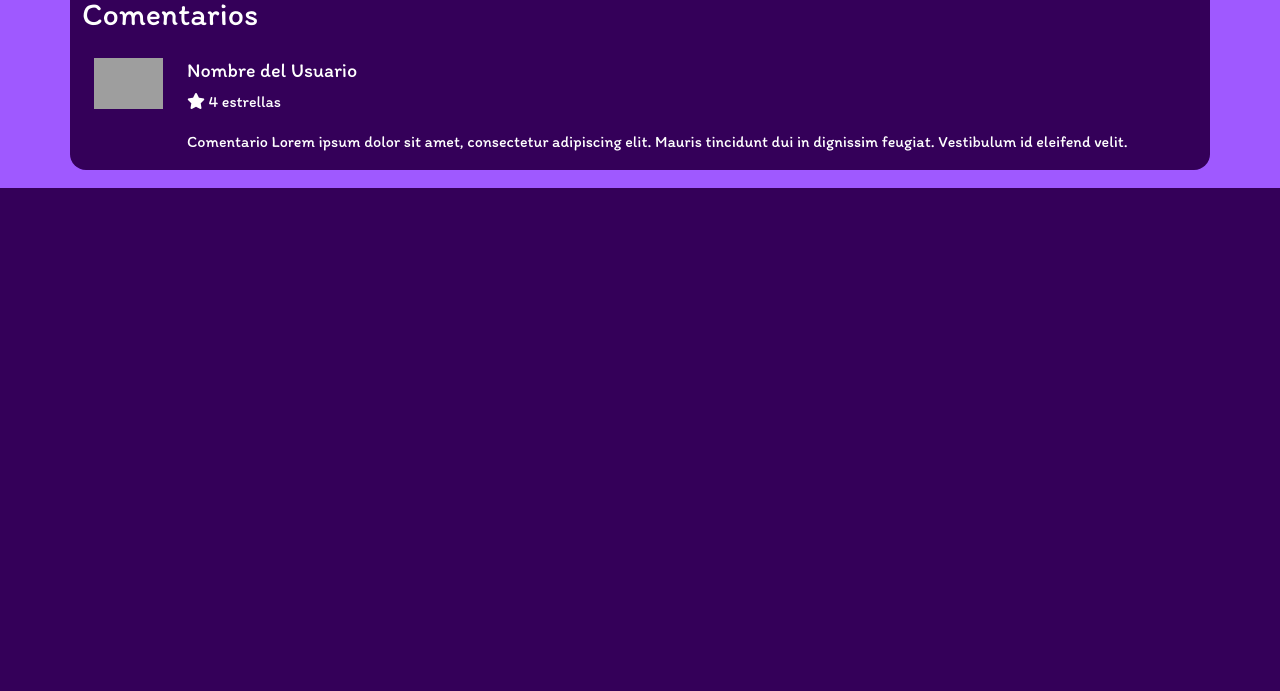
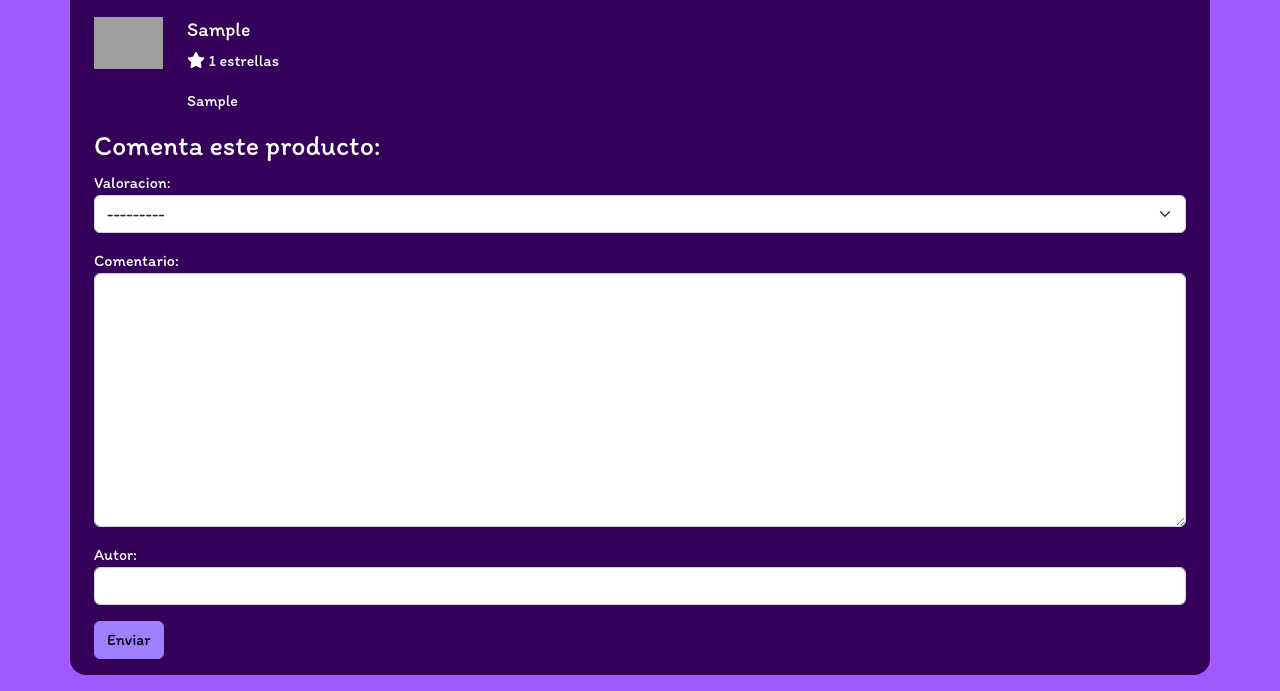
Before and after one commit to puduckey/backend_2_shop, a Django app: template inicio/templates/detallesProducto.html in a window 1280 px wide. Shown: the part 612-1303 px from the top of the page. Before the commit the page ends 800 px from the top, so only its background shows below. Run offline with Django 4.2, Linux system fonts and the light colour scheme; the template is opened without the code that fills it: values that come from a table or form of the project are taken from there, others are empty; tables that the repository leaves empty hold one stand-in row (values such as "Sample post"); grey boxes marked "Sample" are stand-in pictures; some libraries are stand-ins or nearby versions; grey boxes are pictures that could not be loaded.

Commit message:
valorizaciones

```diff
--- a/backend_2_shop/urls.py
+++ b/backend_2_shop/urls.py
@@ -29,5 +29,5 @@ urlpatterns = [
     path('agregarProducto/', views.agregarProducto),
     path('actualizarProducto/<int:id>', views.cambiarProducto),
     path('eliminarProducto/<int:id>', views.quitarProducto),
-    path('productos/detalles', views.detallesProducto)
+    path('productos/detalles/<int:id>', views.detallesProducto)
 ]
--- a/inicio/forms.py
+++ b/inicio/forms.py
@@ -1,5 +1,6 @@
 from django import forms
 from inicio.models import Producto
+from .models import Valorizacion
 
 class ProductoForm(forms.ModelForm):
     class Meta:
@@ -8,3 +9,14 @@ class ProductoForm(forms.ModelForm):
         widgets = {
             'categoria': forms.Select(attrs={'class': 'form-control'})
         }
+
+class ValorizacionForm(forms.ModelForm):
+    class Meta:
+        model = Valorizacion
+        fields = ['producto', 'valoracion', 'comentario', 'autor']
+        widgets = {
+            'producto': forms.Select(attrs={'class': 'form-control'}),
+            'valoracion': forms.Select(attrs={'class': 'form-select'}),
+            'comentario': forms.Textarea(attrs={'class': 'form-control'}),
+            'autor': forms.TextInput(attrs={'class': 'form-control'}),
+        }
--- a/inicio/models.py
+++ b/inicio/models.py
@@ -11,7 +11,7 @@ class Producto(models.Model):
     id = models.AutoField(primary_key=True)
     name = models.CharField(max_length=50)
     description = models.TextField()
-#    marca = models.TextField()
+    marca = models.CharField(max_length=50, default='default_value')
     price = models.PositiveIntegerField()
     stock = models.PositiveIntegerField()
     img_url = models.URLField()
@@ -20,11 +20,11 @@ class Producto(models.Model):
     def __str__(self):
         return self.name
 
-# class Valorizacion(models.Model):
-#     producto = models.ForeignKey(Producto, on_delete=models.CASCADE)
-#     valoracion = models.IntegerField(choices=((1, '1 - Muy malo'), (2, '2 - Malo'), (3, '3 - Regular'), (4, '4 - Bueno'), (5, '5 - Excelente')))
-#     comentario = models.TextField()
-#     autor = models.CharField(max_length=50)
-#
-#     def __str__(self):
-#         return f"Valoración de {self.producto.name}"
+class Valorizacion(models.Model):
+    producto = models.ForeignKey(Producto, on_delete=models.CASCADE)
+    valoracion = models.IntegerField(choices=((1, '1 - Muy malo'), (2, '2 - Malo'), (3, '3 - Regular'), (4, '4 - Bueno'), (5, '5 - Excelente')))
+    comentario = models.TextField()
+    autor = models.CharField(max_length=50)
+
+    def __str__(self):
+        return f"Valoración de {self.producto.name}"
--- a/inicio/templates/detallesProducto.html
+++ b/inicio/templates/detallesProducto.html
@@ -19,12 +19,12 @@
         border-radius: 10px;
       }
 
-      p{
+      p {
         color: #ffffff;
       }
     </style>
   </head>
-  <body style="background-color: #9f59ff">
+  <body style="background-color: #9f59ff; color: #ffffff">
     <div class="container-fluid text-center top-background p-3">
       <h1 class="text-center text-white">
         <i class="fa-solid fa-shop" style="color: #ffffff"></i> Tiendita
@@ -66,35 +66,77 @@
         ><i class="fa-solid fa-eye" style="color: #ffffff"></i> Ver todo</a
       >
     </div>
-    <div class="container top-background rounded-4">
+    <div class="container top-background rounded-4 mb-3">
       <div class="row p-4 m-3">
-        <div class="col-4 p-3 rounded-4" style="background-color: #ffffff;">
-            <img src="https://media.solotodo.com/media/products/1718597_picture_1675760508.jpg" class="p-3" alt="" width="100%" height="auto">
+        <div class="col-4 p-3 rounded-4" style="background-color: #ffffff">
+          <img
+            src="{{ producto.img_url }}"
+            class="p-3"
+            alt=""
+            width="100%"
+            height="auto"
+          />
         </div>
-        <div class="col-8">
-          <h4 style="color: #ffffff">Categoria</h4>
-          <h1 style="color: #ffffff">Nombre producto</h1>
-          <h2 style="color: #ffffff">Marca</h2>
-          <p>Lorem ipsum, dolor sit amet consectetur adipisicing elit. Aspernatur laborum odio facilis. Facere ipsam, animi ipsum beatae architecto alias libero fugit aspernatur quam cum. Similique recusandae optio culpa impedit in.</p>
-          <p>Lorem ipsum, dolor sit amet consectetur adipisicing elit. Aspernatur laborum odio facilis. Facere ipsam, animi ipsum beatae architecto alias libero fugit aspernatur quam cum. Similique recusandae optio culpa impedit in.</p>
+        <div class="col-8 px-4">
+          <h4 >{{ producto.marca }}</h4>
+          <h1>{{ producto.name }}</h1>
+          <h1>${{ producto.price }}</h1>
+          <h2>Stock: {{ producto.stock }}</h2>
+          <h5>Detalles del producto</h5>
+          <p>{{ producto.description }}</p>
         </div>
       </div>
       <h2 class="pb-3" style="color: #ffffff">Comentarios</h2>
-      <div class="container">
+      <div class="container" style="color: #ffffff">
+        {% for valorizacion in valorizaciones %}
         <div class="row">
           <div class="col-md-1">
-            <img src="https://assets.stickpng.com/images/585e4beacb11b227491c3399.png" class="img-fluid" alt="Imagen del autor">
+            <img
+              src="https://assets.stickpng.com/images/585e4beacb11b227491c3399.png"
+              class="img-fluid"
+              alt="Imagen del autor"
+            />
           </div>
           <div class="col-md-11">
-            <h5 style="color: #ffffff">Nombre del Usuario</h5>
-            <p><i class="fa-solid fa-star"></i> 4 estrellas</p>
-            <p>Comentario Lorem ipsum dolor sit amet, consectetur adipiscing elit. Mauris tincidunt dui in dignissim feugiat. Vestibulum id eleifend velit.</p>
+            <h5>{{ valorizacion.autor }}</h5>
+            <p><i class="fa-solid fa-star"></i> {{ valorizacion.valoracion }} estrellas</p>
+            <p>
+              {{ valorizacion.comentario }}
+            </p>
           </div>
         </div>
+        {% empty %}
+        <p>No hay comentarios</p>
+        {% endfor %}
+        <h3>Comenta este producto:</h3>
+        <form method="post" class="pb-3" style="color: #ffffff;">
+          {% csrf_token %}
+          <div class="form-group mb-3 d-none">
+            {{ form.producto.label_tag }}
+            {{ form.producto }}
+            <div class="invalid-feedback">Este campo es obligatorio.</div>
+          </div>
+          <div class="form-group mb-3">
+            {{ form.valoracion.label_tag }}
+            {{ form.valoracion }}
+            <div class="invalid-feedback">Este campo es obligatorio.</div>
+          </div>
+          <div class="form-group mb-3">
+            {{ form.comentario.label_tag }}
+            {{ form.comentario }}
+            <div class="invalid-feedback">Este campo es obligatorio.</div>
+          </div>
+          <div class="form-group mb-3">
+            {{ form.autor.label_tag }}
+            {{ form.autor }}
+            <div class="invalid-feedback">Este campo es obligatorio.</div>
+          </div>
+          <button type="submit" class="btn btn-success">Enviar</button>
+        </form>
+
+
       </div>
-
     </div>
-
   </body>
   <script
     src="https://kit.fontawesome.com/fb2d6595ca.js"
--- a/inicio/templates/productos.html
+++ b/inicio/templates/productos.html
@@ -74,6 +74,7 @@
             class="card text-bg-primary text-center mt-2 mb-2"
             style="width: 15rem"
           >
+          <a href="detalles/{{ producto.id }}">
             <div class="container-fluid p-3 perso">
               <img
                 src="{{ producto.img_url }}"
@@ -81,6 +82,8 @@
                 alt="..."
               />
             </div>
+          </a>
+
             <div class="card-body">
               <h6 class="card-text">ID: {{ producto.id }}</h6>
               <h5 class="card-title">{{ producto.name }}</h5>
```
Also changed, not shown: inicio/views.py (+32 -3 lines), inserts.sql (+39 -19 lines), inicio/migrations/0003_producto_marca_valorizacion.py (added).
